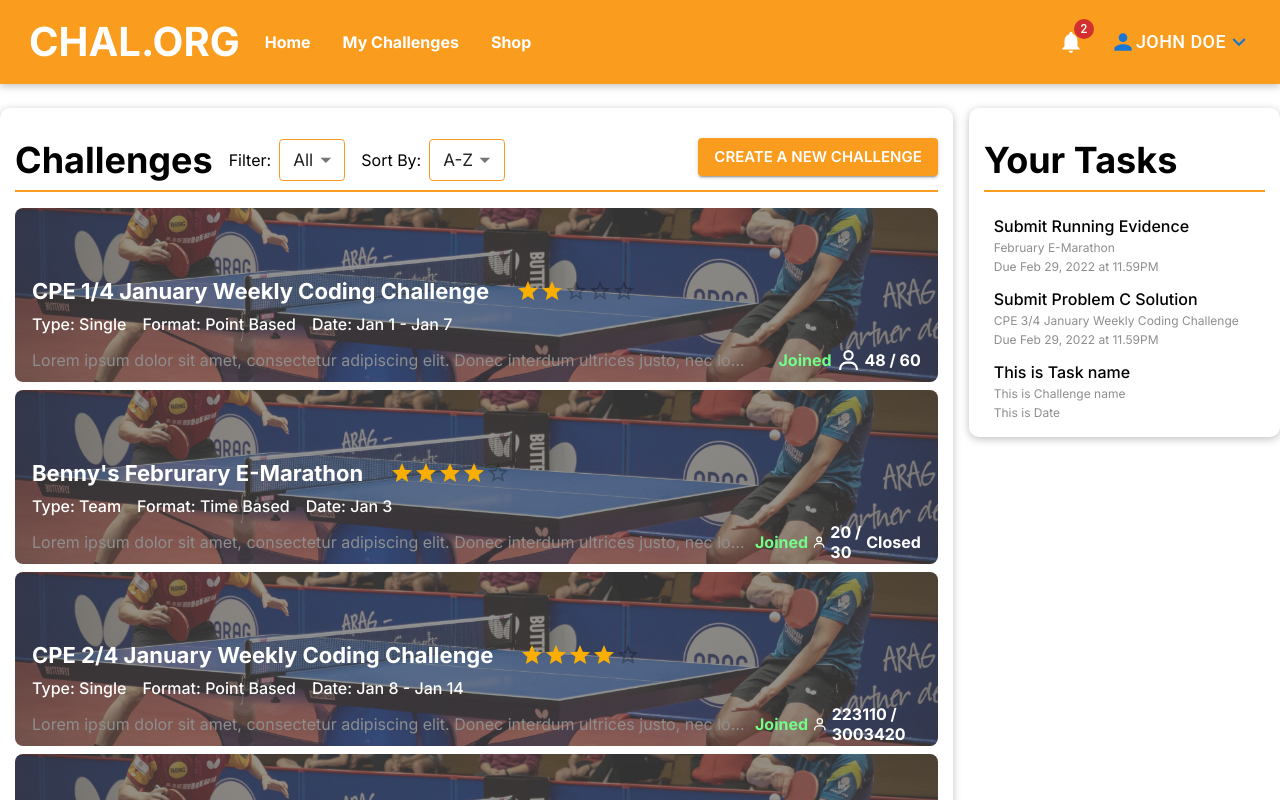
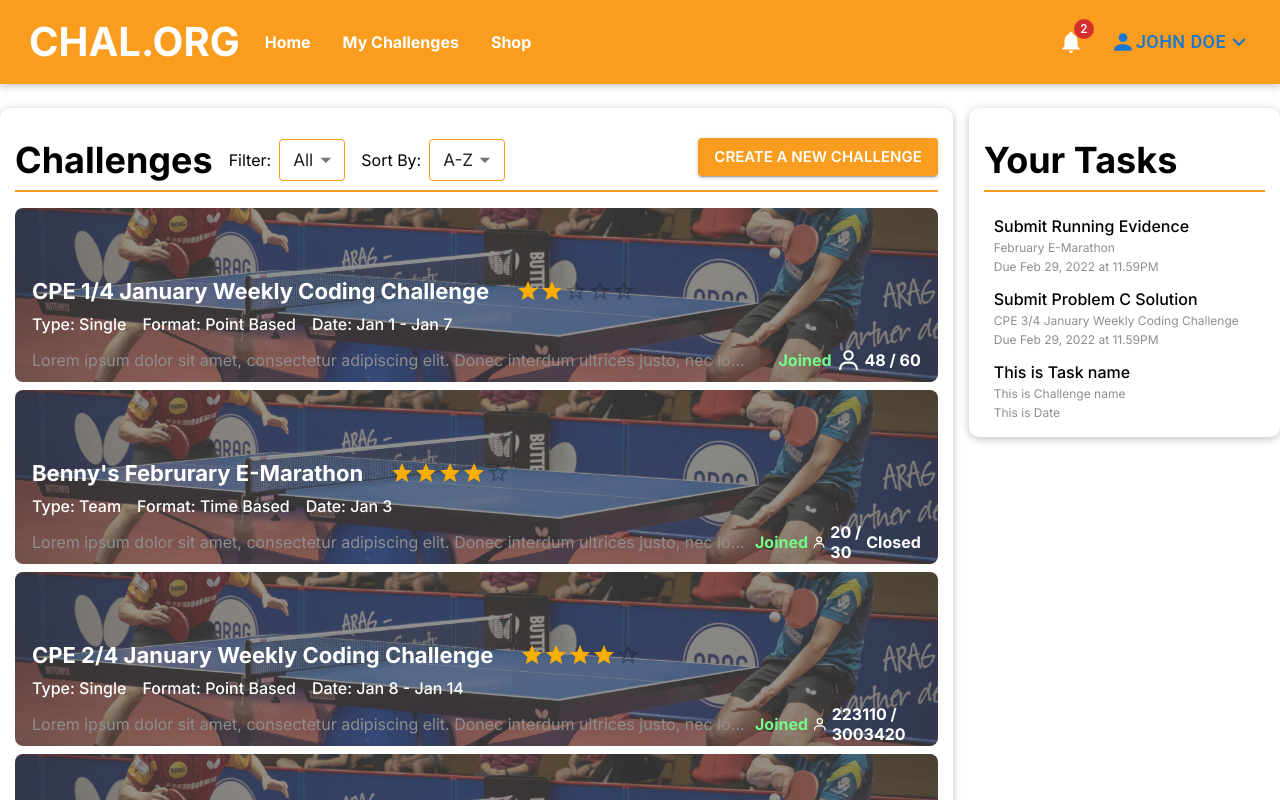
Before and after one commit to iambaangkok/challenge-organizer-frontend, a Next.js app: page / in a window 1280 px wide. Shown: the top 800 px of the page. Built offline with nearby package versions, Linux system fonts and the light colour scheme.

Commit message:
Revert "Fix ProfileDropdown button color"

```diff
--- a/components/navbar/ProfileDropdown.tsx
+++ b/components/navbar/ProfileDropdown.tsx
@@ -33,9 +33,9 @@ export default function ProfileDropdown() {
 			<Button
 				id="ProfileDropDown"
 				onClick={handleClick}
-				className='TextBold text-white'
+				className={styles.MenuDropDownButton + ' TextBold'}
 			>
-				<PersonIcon sx={{ fontSize: 26 }} /> <span className='text-lg text-white'>{Username}</span> <KeyboardArrowDownIcon sx={{ fontSize: 26 }} />
+				<PersonIcon sx={{ fontSize: 26 }} /> <span className='text-lg'>{Username}</span> <KeyboardArrowDownIcon sx={{ fontSize: 26 }} />
 			</Button>
 
 			{/* Profile DropDown */}
```
Also changed, not shown: 1 other file (tests, documents, lock files or other folders).
